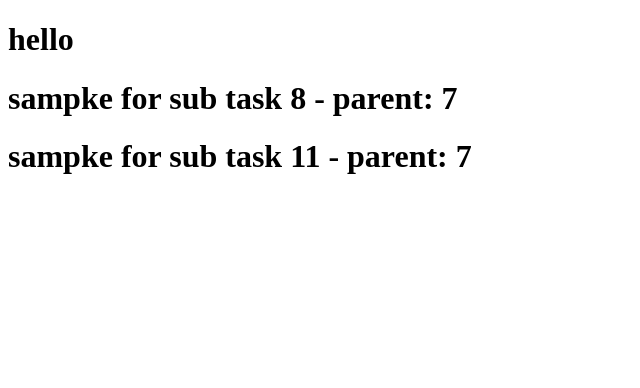
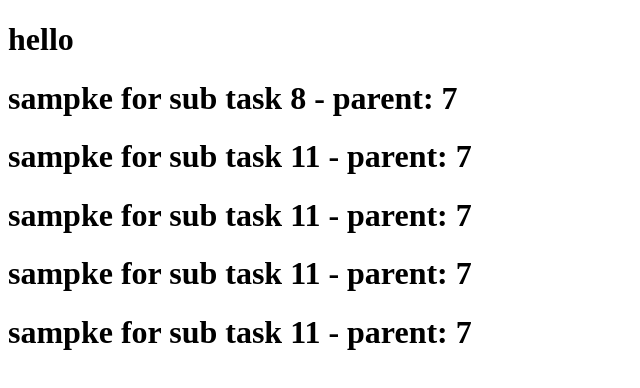
Before and after one commit to TopherGacad/sample-proj, a website: page index.html in a window 1280 px wide. Shown: the whole page, without its empty margins (0-640 px from the left). Drawn offline with Linux system fonts and the light colour scheme.

Commit message:
intiial parent b

```diff
--- a/index.html
+++ b/index.html
@@ -9,5 +9,8 @@
     <h1>hello</h1>
     <h1>sampke for sub task 8 - parent: 7</h1>
     <h1>sampke for sub task 11 - parent: 7</h1>
+    <h1>sampke for sub task 11 - parent: 7</h1>
+    <h1>sampke for sub task 11 - parent: 7</h1>
+    <h1>sampke for sub task 11 - parent: 7</h1>
 </body>
 </html>
```
